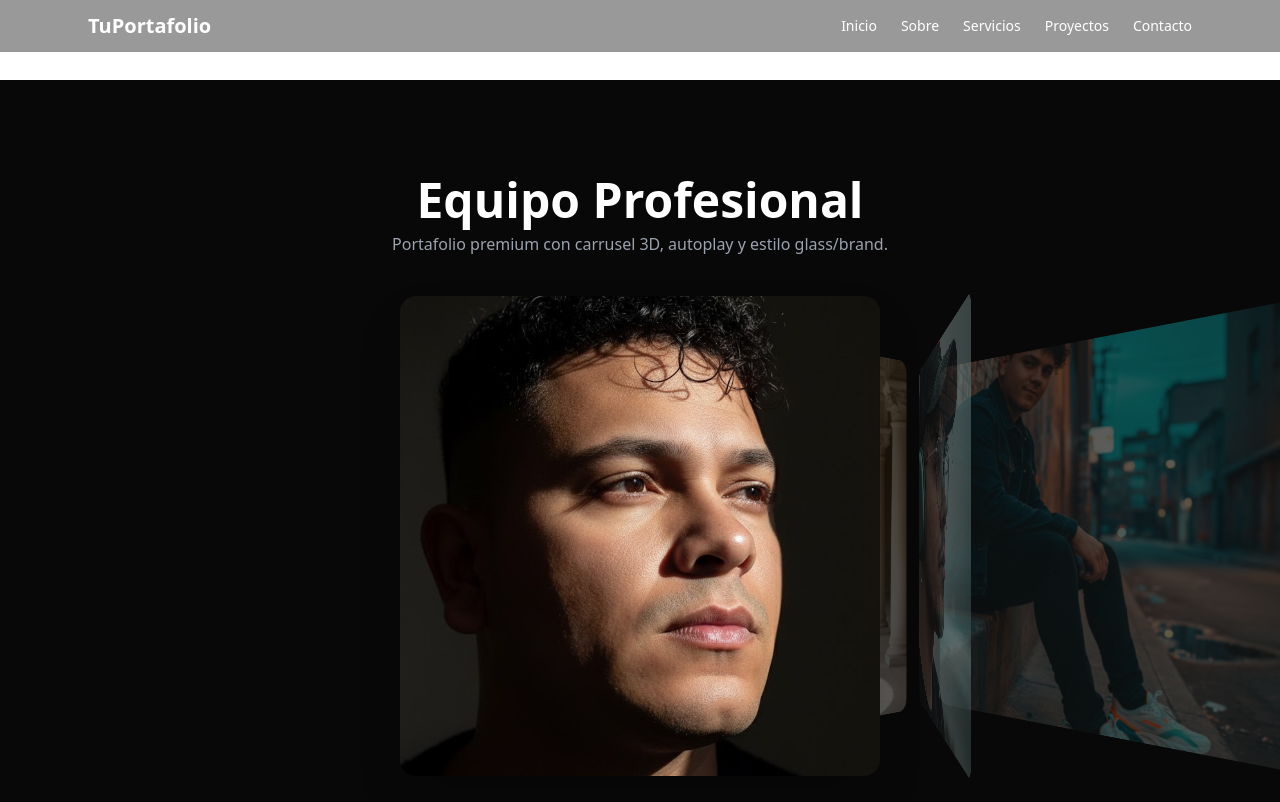
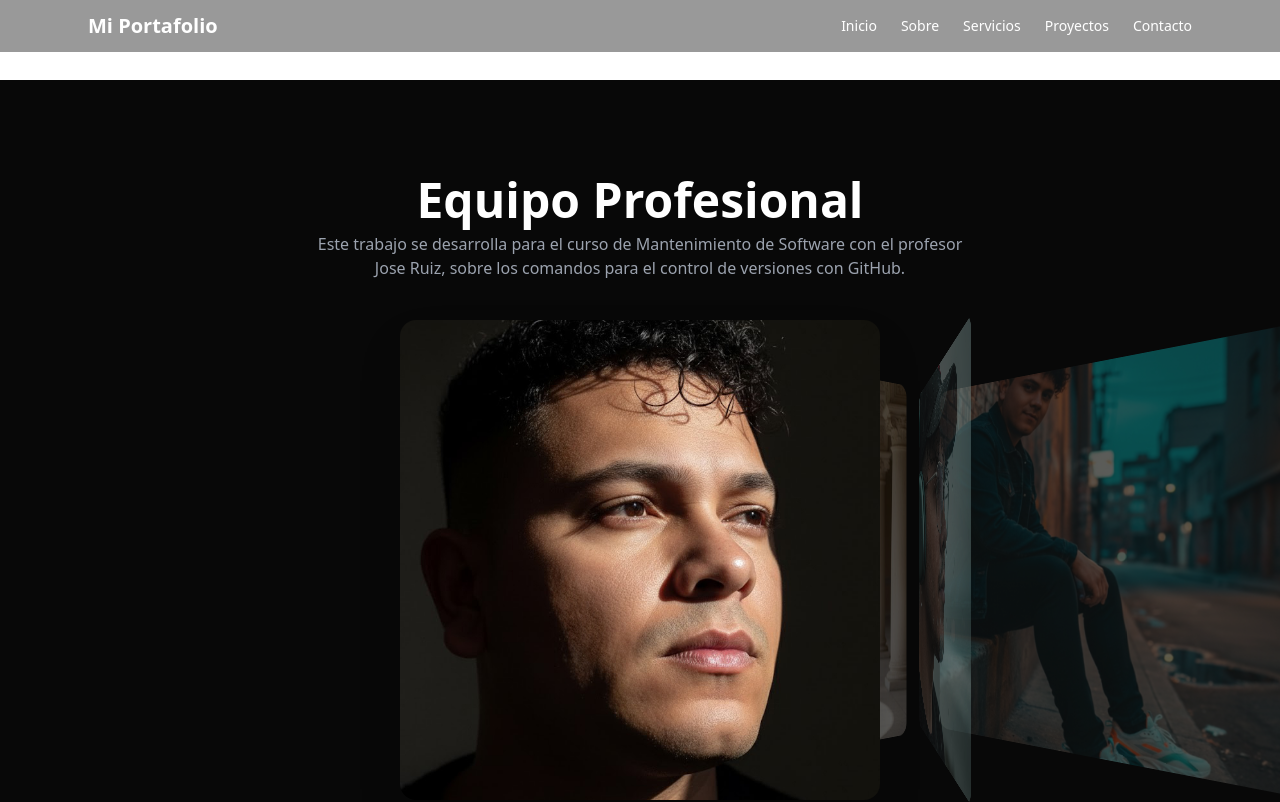
Before and after one commit to Sectorkmilo/portafolio_react_premium, a React (Vite) app: page / in a window 1280 px wide. Shown: the top 802 px of the page. Built offline with nearby package versions, Linux system fonts and the light colour scheme.

Commit message:
Como visitante del portafolio Quiero ver una página de inicio clara con mi nombre, foto y descripción para identificar rápidamente quién soy y qué hago.

```diff
--- a/src/components/Footer.jsx
+++ b/src/components/Footer.jsx
@@ -2,7 +2,7 @@ export default function Footer(){
   return (
     <footer className="py-8 bg-black text-gray-400">
       <div className="max-w-6xl mx-auto px-6 text-center">
-        <div>© {new Date().getFullYear()} TuPortafolio. Todos los derechos reservados.</div>
+        <div>© {new Date().getFullYear()} Mi Portafolio 2025. Todos los derechos reservados.</div>
       </div>
     </footer>
   );
--- a/src/components/Navbar.jsx
+++ b/src/components/Navbar.jsx
@@ -4,7 +4,7 @@ export default function Navbar() {
   return (
     <nav className="w-full fixed top-0 left-0 z-50 bg-black/40 backdrop-blur-md">
       <div className="max-w-6xl mx-auto px-6 py-3 flex items-center justify-between">
-        <div className="text-white font-bold text-xl">TuPortafolio</div>
+        <div className="text-white font-bold text-xl">Mi Portafolio</div>
         <div className="hidden md:flex gap-6 items-center text-sm">
           <a href="#home" className="text-white hover:text-brand-gold">Inicio</a>
           <a href="#about" className="text-white hover:text-brand-gold">Sobre</a>
--- a/src/components/PortfolioPremium.jsx
+++ b/src/components/PortfolioPremium.jsx
@@ -72,7 +72,7 @@ export default function PortfolioPremium() {
       <div className="max-w-6xl mx-auto px-6 flex flex-col items-center">
         <header className="text-center mb-10">
           <h1 className="text-4xl md:text-5xl font-extrabold">Equipo Profesional</h1>
-          <p className="text-gray-400 mt-2 max-w-2xl">Portafolio premium con carrusel 3D, autoplay y estilo glass/brand.</p>
+          <p className="text-gray-400 mt-2 max-w-2xl">Este trabajo se desarrolla para el curso de Mantenimiento de Software con el profesor Jose Ruiz, sobre los comandos para el control de versiones con GitHub.</p>
         </header>
 
         <div
```
